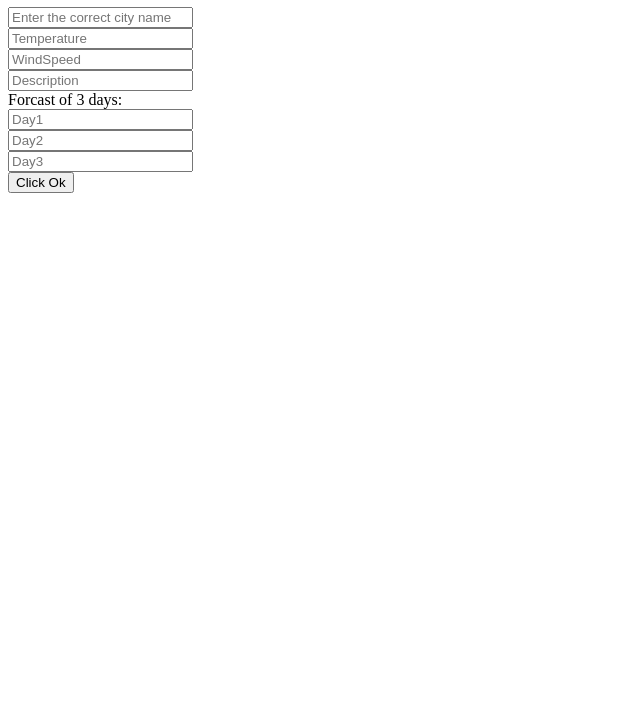
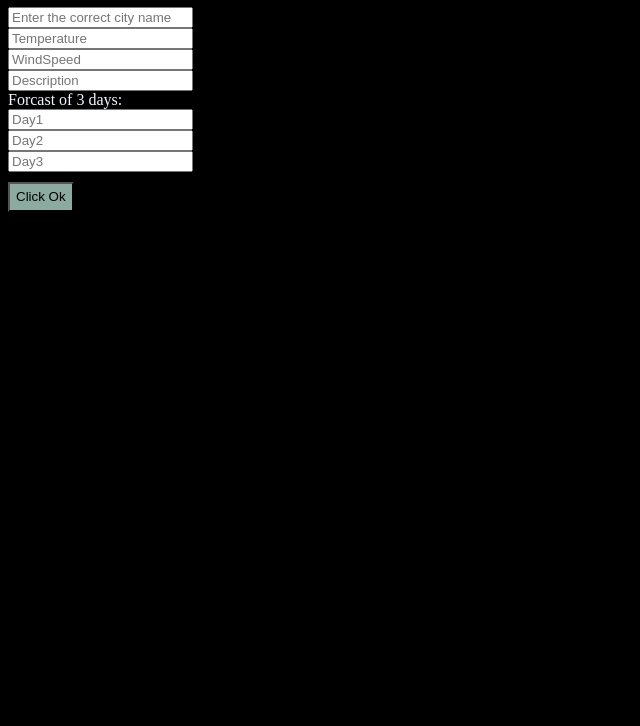
Before and after one commit to AyushPrakash414/Weather-App, a plain HTML site: page index.html in a window 1280 px wide. Shown: the part 74-800 px from the top of the page, without its empty margins (0-640 px from the left). Drawn offline with Linux system fonts and the light colour scheme.

Commit message:
Styling in The App

```diff
--- a/index.css
+++ b/index.css
@@ -0,0 +1,12 @@
+body
+{
+    background-color: black;
+    color: aliceblue;
+}
+.ResultButton
+{
+margin-top: 10px;
+height:30px;
+width:auto;
+background-color: rgb(139, 170, 160);
+}
--- a/index.html
+++ b/index.html
@@ -4,6 +4,7 @@
     <meta charset="UTF-8">
     <meta name="viewport" content="width=device-width, initial-scale=1.0">
     <title>Document</title>
+    <link rel="stylesheet" href="index.css">
 </head>
 <body>
   <h1>Weather App 🪄</h1>
@@ -19,7 +20,7 @@
     <br><input type="text"placeholder="Day2"id="day2">
     <br><input type="text"placeholder="Day3" id="day3">
    </div>
-   <button onclick="Generate()">Click Ok</button>
+   <button class="ResultButton" onclick="Generate()">Click Ok</button>
     <script src="index.js"></script>
 </body>
 </html>
```
